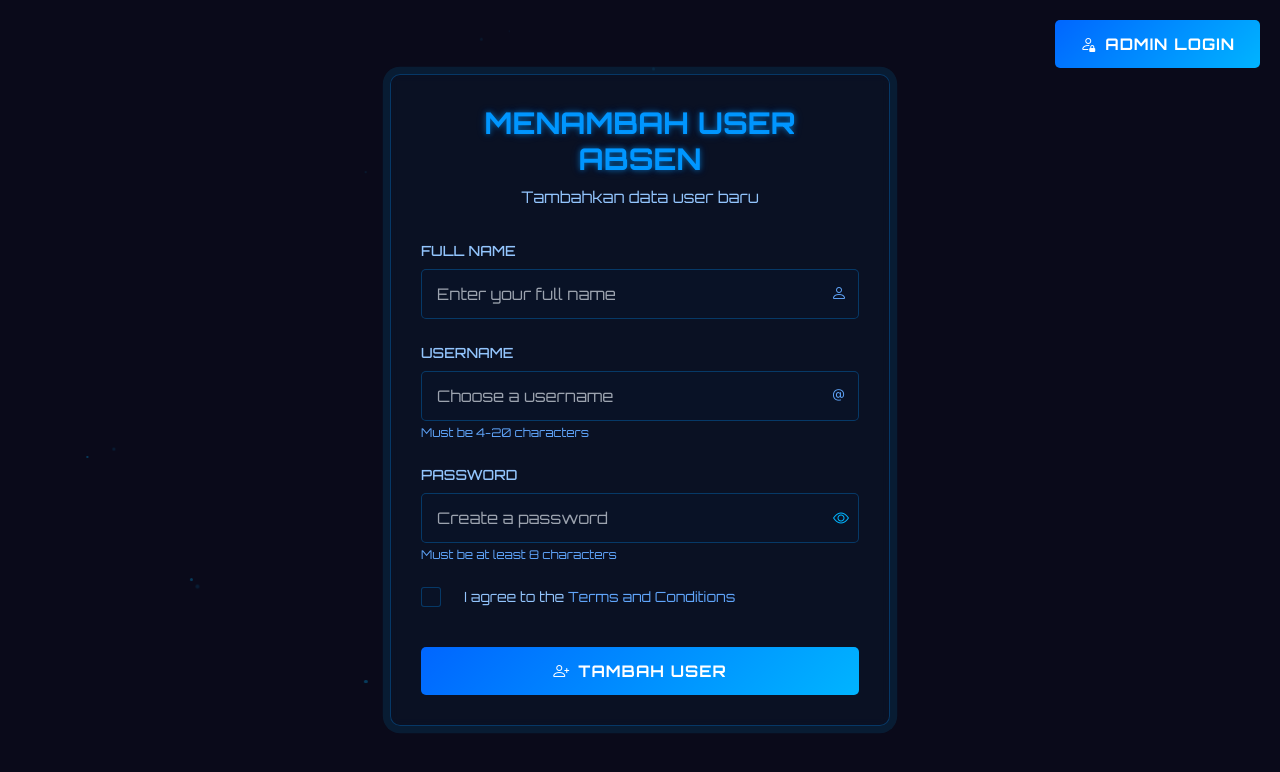
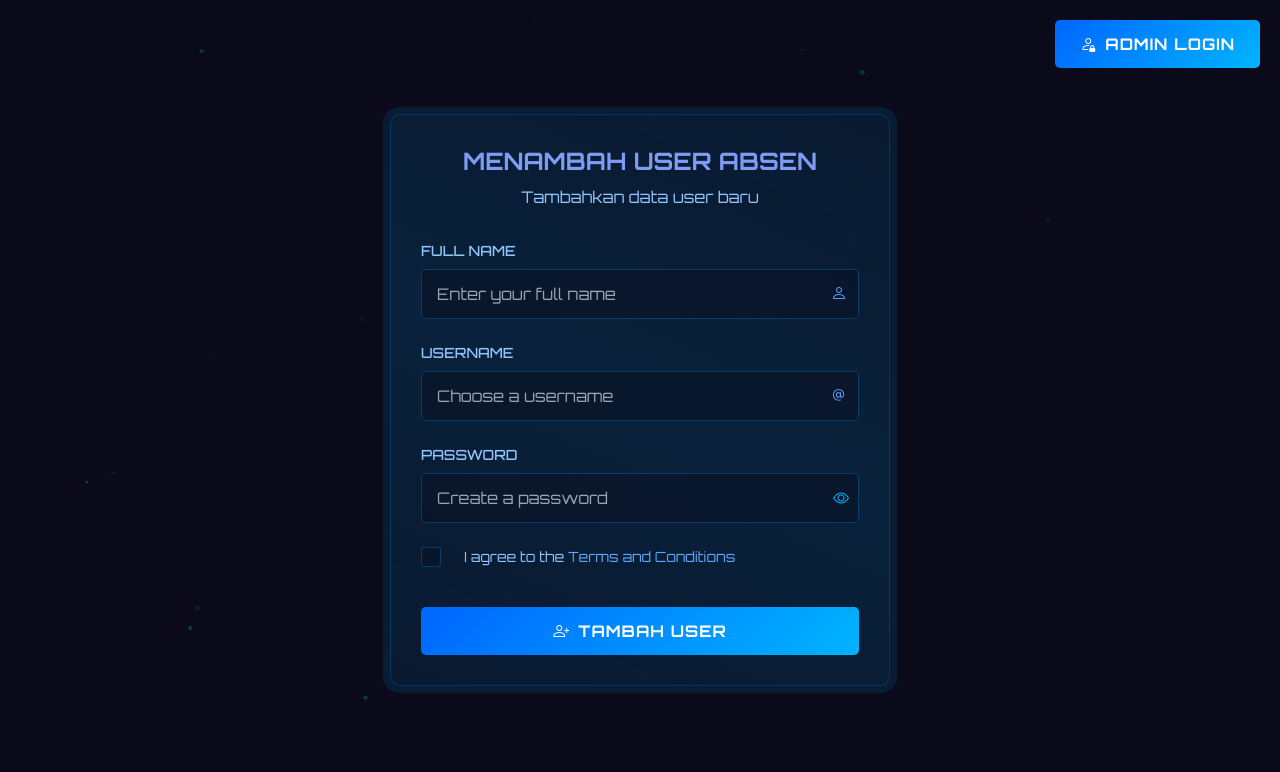
Before and after one commit to Hinabil/blabalattrksfjlsdjfz128429, a Flask app: page / in a window 1280 px wide. Shown: the top 772 px of the page. Run offline with Flask 3, Linux system fonts and the light colour scheme; some libraries are stand-ins or nearby versions.

Commit message:
Update index.html

```diff
--- a/api/templates/index.html
+++ b/api/templates/index.html
@@ -32,6 +32,25 @@
             border-radius: 10px;
             background: rgba(10, 20, 40, 0.7);
             backdrop-filter: blur(5px);
+            overflow: hidden;
+        }
+
+        .neon-border::before {
+            content: '';
+            position: absolute;
+            top: -50%;
+            left: -50%;
+            width: 200%;
+            height: 200%;
+            background: linear-gradient(
+                45deg,
+                transparent 0%,
+                rgba(0, 180, 255, 0.1) 50%,
+                transparent 100%
+            );
+            transform: rotate(0deg);
+            animation: rotateLight 15s linear infinite;
+            z-index: -1;
         }
 
         .neon-border:hover {
@@ -201,7 +255,7 @@
     <!-- Main Form Container -->
     <div class="neon-border form-container pulse">
         <div class="text-center mb-8">
-            <h1 class="neon-text text-3xl font-bold mb-2">MENAMBAH USER ABSEN</h1>
+            <h1 class="text-2xl font-bold mb-2" style="color: #7f9cf5;">MENAMBAH USER ABSEN</h1>
             <p class="text-blue-300">Tambahkan data user baru</p>
         </div>
 
@@ -222,7 +277,7 @@
                     <input type="text" id="username" name="username" class="neon-input" required placeholder="Choose a username">
                     <i class="bi bi-at absolute right-3 top-3 text-blue-400"></i>
                 </div>
-                <p class="text-xs text-blue-400 mt-1">Must be 4-20 characters</p>
+                <p id="username-error" class="error-message">Username is required</p>
             </div>
 
             <!-- Password Field with Toggle -->
@@ -234,16 +289,19 @@
                         <i class="bi bi-eye" id="eyeIcon"></i>
                     </span>
                 </div>
-                <p class="text-xs text-blue-400 mt-1">Must be at least 8 characters</p>
+                <p id="password-error" class="error-message">Password is required</p>
             </div>
 
             <!-- Terms and Conditions Checkbox -->
-            <div class="checkbox-container">
+            <div>
+                <div class="checkbox-container" id="terms-container">
                     <input type="checkbox" id="terms" name="terms" required>
                     <span class="checkmark"></span>
                     <label for="terms" class="ml-2 text-sm text-blue-300">
                         I agree to the <a href="#" class="text-blue-400 hover:underline">Terms and Conditions</a>
                     </label>
+                </div>
+                <p id="terms-error" class="checkbox-error-text">You must agree to the terms</p>
             </div>
 
             <!-- Submit Button -->
@@ -263,6 +321,16 @@
         <div class="particle"></div>
         <div class="particle"></div>
         <div class="particle"></div>
+        <div class="particle"></div>
+        <div class="particle"></div>
+        <div class="particle"></div>
+        <div class="particle"></div>
+        <div class="particle"></div>
+        <div class="particle"></div>
+        <div class="particle"></div>
+        <div class="particle"></div>
+        <div class="particle"></div>
+        <div class="particle"></div>
     </div>
 
     <script>
@@ -270,28 +338,87 @@
         document.getElementById('signupForm').addEventListener('submit', function(e) {
             e.preventDefault();
 
+            // Reset all error states
+            resetErrors();
+
             // Get form values
-            const fullname = document.getElementById('fullname').value;
-            const username = document.getElementById('username').value;
+            const fullname = document.getElementById('fullname').value.trim();
+            const username = document.getElementById('username').value.trim();
             const password = document.getElementById('password').value;
             const terms = document.getElementById('terms').checked;
 
-            // Simple validation
-            if (!terms) {
-                alert('You must agree to the terms and conditions');
-                return;
+            // Validation flags
+            let isValid = true;
+
+            // Validate full name
+            if (!fullname) {
+                showError('fullname', 'Full name is required');
+                isValid = false;
             }
 
+            // Validate username
+            if (!username) {
+                showError('username', 'Username is required');
+                isValid = false;
+            }
+
+            // Validate password
+            if (!password) {
+                showError('password', 'Password is required');
+                isValid = false;
+            }
+
+            // Validate terms
+            if (!terms) {
+                showCheckboxError('terms', 'You must agree to the terms');
+                isValid = false;
+            }
+
+            // If form is valid, proceed with submission
+            if (isValid) {
                 // In a real app, you would send this data to your server
                 console.log('Form submitted:', { fullname, username, password });
 
-            // Show success message
-            alert('User added successfully! ' + fullname + ' has been registered.');
+                // Redirect to success page
+                window.location.href = 'success.html?name=' + encodeURIComponent(fullname);
+            }
+        });
 
-            // Reset form
-            this.reset();
-            document.getElementById('terms').checked = false;
+        // Function to show error for input fields
+        function showError(fieldId, message) {
+            const input = document.getElementById(fieldId);
+            const errorElement = document.getElementById(fieldId + '-error');
+
+            input.classList.add('input-error');
+            errorElement.textContent = message;
+            errorElement.style.display = 'block';
+        }
+
+        // Function to show error for checkbox
+        function showCheckboxError(fieldId, message) {
+            const container = document.getElementById(fieldId + '-container');
+            const errorElement = document.getElementById(fieldId + '-error');
+
+            container.classList.add('checkbox-error');
+            errorElement.textContent = message;
+            errorElement.style.display = 'block';
+        }
+
+        // Function to reset all error states
+        function resetErrors() {
+            // Reset input errors
+            document.querySelectorAll('.neon-input').forEach(input => {
+                input.classList.remove('input-error');
             });
+
+            // Reset checkbox error
+            document.getElementById('terms-container').classList.remove('checkbox-error');
+
+            // Hide all error messages
+            document.querySelectorAll('.error-message, .checkbox-error-text').forEach(error => {
+                error.style.display = 'none';
+            });
+        }
 
         // Password toggle visibility
         const togglePassword = document.getElementById('togglePassword');
@@ -321,6 +448,23 @@
                 // Trigger change event
                 const event = new Event('change');
                 checkbox.dispatchEvent(event);
+
+                // Remove error if checked
+                if (checkbox.checked) {
+                    this.classList.remove('checkbox-error');
+                    document.getElementById('terms-error').style.display = 'none';
+                }
+            });
+        });
+
+        // Real-time validation for inputs
+        document.querySelectorAll('.neon-input').forEach(input => {
+            input.addEventListener('input', function() {
+                this.classList.remove('input-error');
+                const errorElement = document.getElementById(this.id + '-error');
+                if (errorElement) {
+                    errorElement.style.display = 'none';
+                }
             });
         });
 
@@ -338,10 +482,10 @@
                 const posY = Math.random() * 100;
 
                 // Random size
-                const size = Math.random() * 3 + 1;
+                const size = Math.random() * 4 + 1;
 
                 // Random animation duration
-                const duration = Math.random() * 10 + 5;
+                const duration = Math.random() * 15 + 5;
                 const delay = Math.random() * 5;
 
                 // Apply styles
```
Also changed, not shown: other parts of api/templates/index.html (+37 -1 lines). Lines whose indentation alone changed are shown as unchanged.
